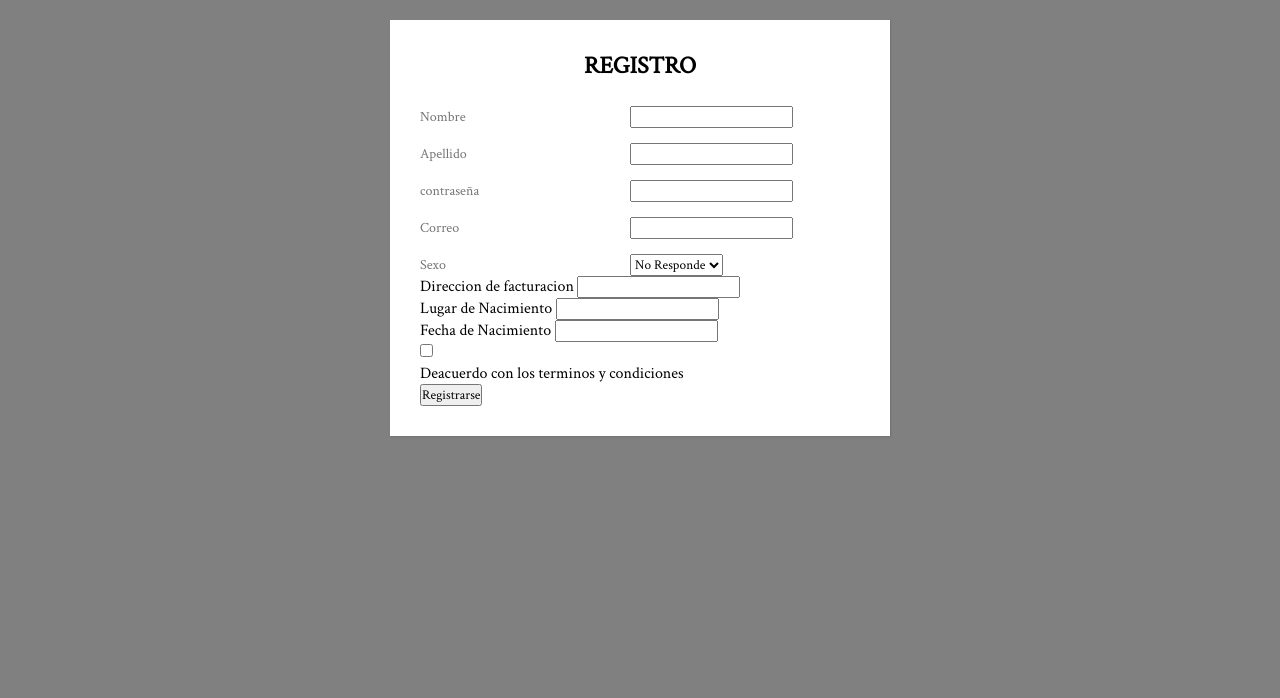
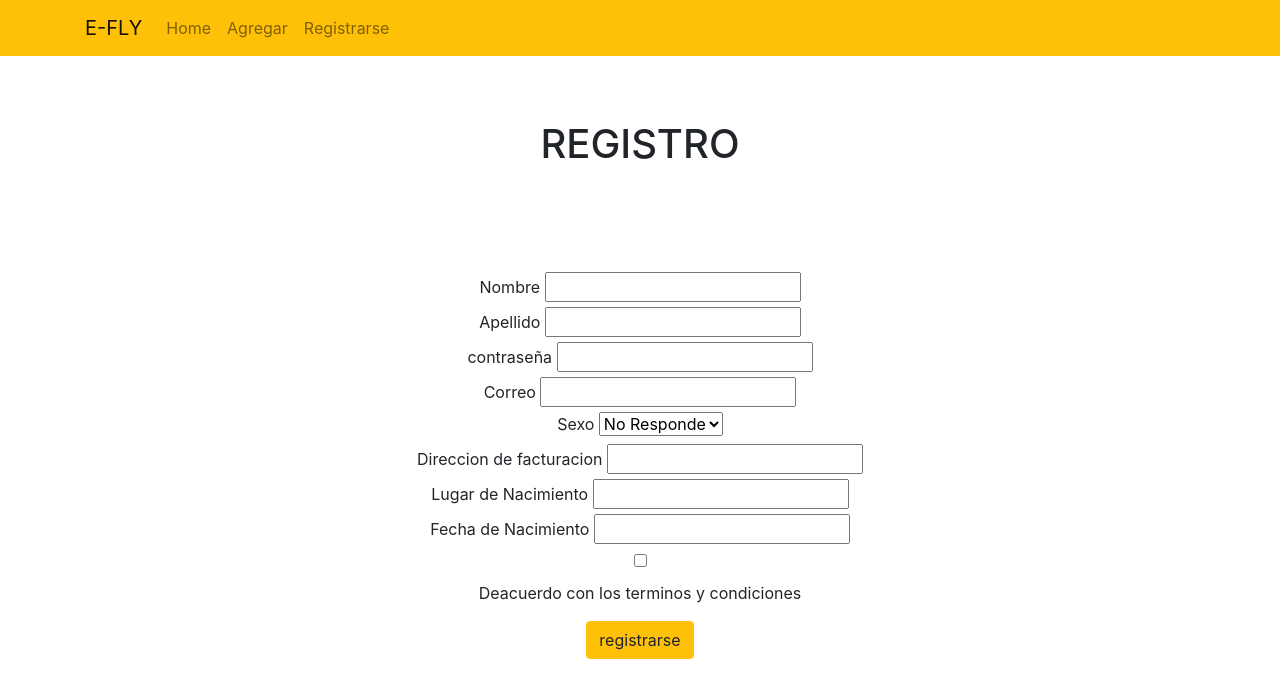
Before and after one commit to ikerbm/E-Fly, a Django app: page /register/ in a window 1280 px wide. Shown: the top 698 px of the page. Run offline with Django 4.2, Linux system fonts and the light colour scheme.

Commit message:
edicion de la interfaz

```diff
--- a/eflyapp/todo/templates/todo/layout.html
+++ b/eflyapp/todo/templates/todo/layout.html
@@ -9,9 +9,9 @@
     <link rel="stylesheet" href="https://cdn.jsdelivr.net/npm/bootstrap@4.5.3/dist/css/bootstrap.min.css" integrity="sha384-TX8t27EcRE3e/ihU7zmQxVncDAy5uIKz4rEkgIXeMed4M0jlfIDPvg6uqKI2xXr2" crossorigin="anonymous">
 
 
-        <nav class="navbar navbar-expand-lg navbar-dark bg-dark">
+        <nav class="navbar navbar-expand-lg navbar-light bg-warning">
                 <div class="container">
-            <a class="navbar-brand" href="#">Navbar</a>
+            <a class="navbar-brand" href="#">E-FLY</a>
             <button class="navbar-toggler" type="button" data-toggle="collapse" data-target="#navbarNavAltMarkup" aria-controls="navbarNavAltMarkup" aria-expanded="false" aria-label="Toggle navigation">
                 <span class="navbar-toggler-icon"></span>
             </button>
@@ -25,12 +25,7 @@
             </div>
         </nav>
 
-        <div class="jumbotron jumbotron-fluid bg-white">
-            <div class="container text-center">
-              <h1 class="display-4">Lista de tareas</h1>
-              <p class="lead">aplicacion hecha en django.</p>
-            </div>
-          </div>
+
     {% block content %}
     {% endblock %}
     <!-- Optional JavaScript; choose one of the two! -->
--- a/eflyapp/todo/templates/todo/userRegister.html
+++ b/eflyapp/todo/templates/todo/userRegister.html
@@ -1,3 +1,6 @@
+{%extends 'todo/layout.html' %}
+
+<!----
 <!DOCTYPE html>
 <html lang="es">
     <head>
@@ -141,19 +144,24 @@
         </style>
         <title>Formulario de Registro</title>
     </head>
-    <body>
+    <body>          ----->
+        {% block content %}
+        <div class="container text-center">
+
         <div class="wrapper">
-            <div class="title">
-                Registro
-            </div>
+            <div class="jumbotron jumbotron-fluid bg-white">
+                <div class="container text-center">
+                  <h1 class="display-8">REGISTRO</h1>
+                </div>
+              </div>
             <form method="POST" action="">
                 {% csrf_token %}
                 <div class="form">
-                    <div class="input_field">
+                    <div class="input-wrapper">
                         <label>Nombre</label>
                         {{ form.nombre }}
 
-                    </div>
+                     </div>
                     <div class="input_field">
                         <label>Apellido</label>
                         {{ form.apellido }}
@@ -192,14 +200,17 @@
                         <p>Deacuerdo con los terminos y condiciones</p>
                     </div>
                     <div class="input_field">
-                    <input type="submit" value="Registrarse" class="btn">
+                        <button type="submit" class="btn btn-warning">registrarse</button>
                     </div>
                 </div>
             </form>
         </div>
-    </body>
+    </div>
+        {% endblock %}
+
+      <!-----  </body>
 </html>
-
+---->
 
 <!----<h3>Registro<h3>
 
```
Also changed, not shown: eflyapp/todo/templates/todo/home.html (+8 -4 lines).
